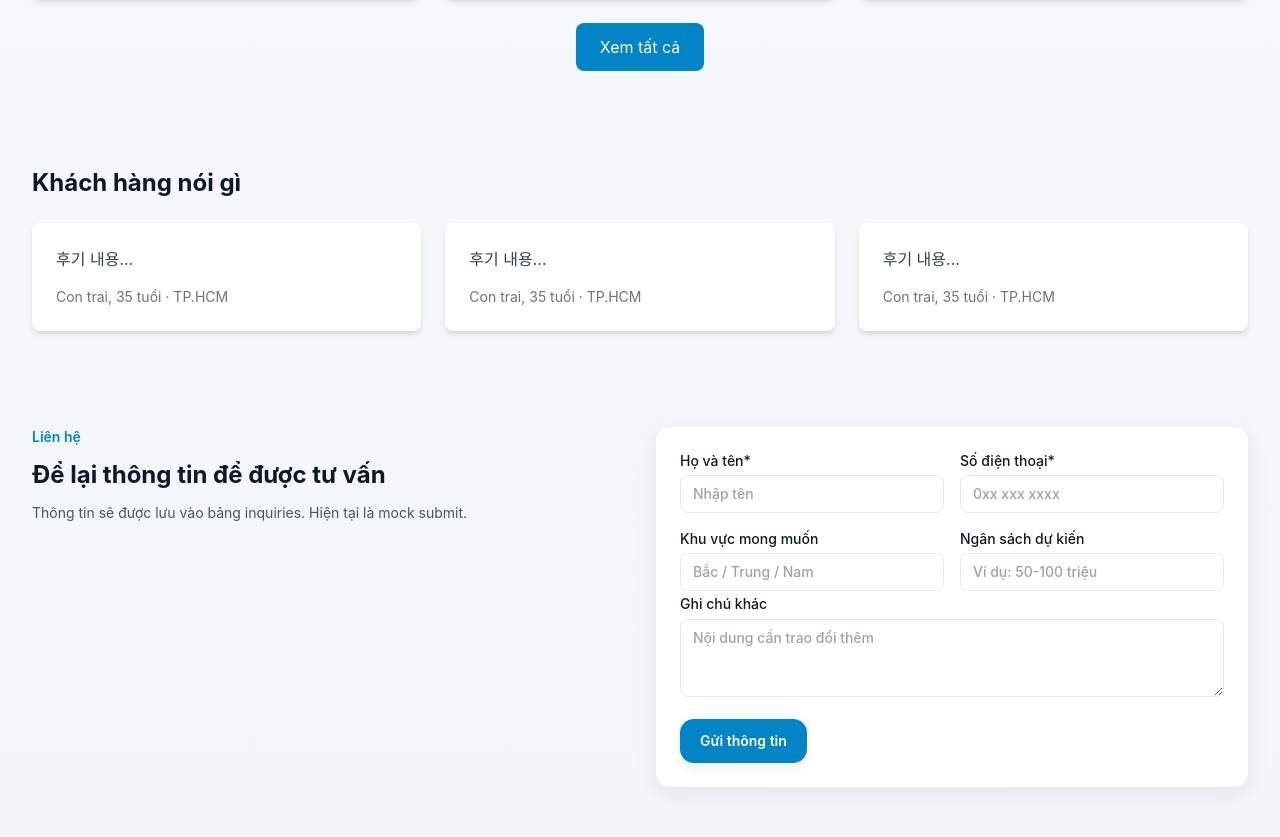
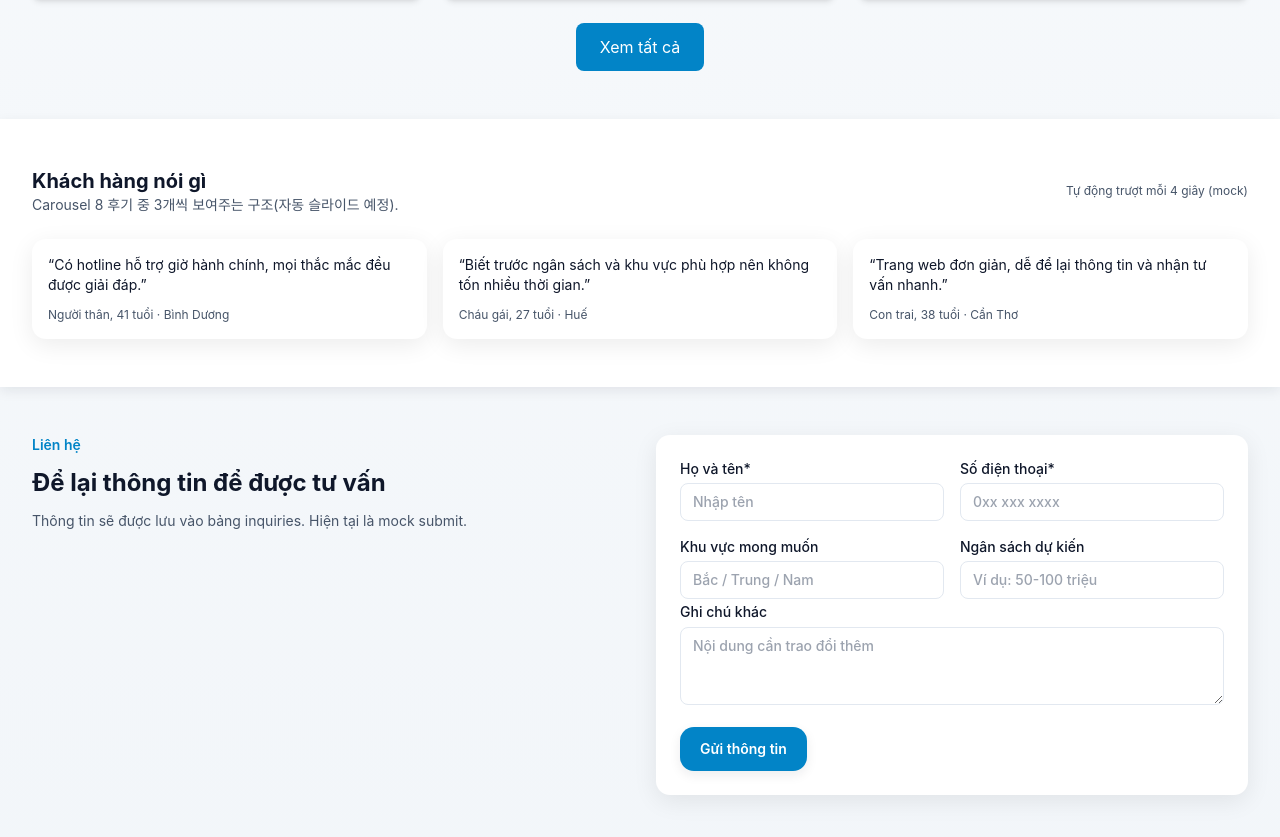
Before and after one commit to jgs7402-rgb/jp-haven-memorial-mvp, a Next.js app: page / in a window 1280 px wide. Shown: the part 819-1656 px from the top of the page. Built offline with nearby package versions, Linux system fonts and the light colour scheme.

Commit message:
C안 완성 ABC 기능 뼈대

```diff
--- a/app/(public)/page.tsx
+++ b/app/(public)/page.tsx
@@ -1,4 +1,48 @@
 import { InquiryForm } from '@/components/public/InquiryForm';
+import { TestimonialsCarousel } from '@/components/public/TestimonialsCarousel';
+
+const testimonials = [
+  {
+    quote:
+      'Gia đình tôi được hỗ trợ rất tận tình, biết trước chi phí nên đỡ lo lắng.',
+    meta: 'Con trai, 35 tuổi · TP.HCM',
+  },
+  {
+    quote:
+      'Tư vấn rõ ràng, có so sánh giữa các nghĩa trang nên quyết định nhanh hơn.',
+    meta: 'Em gái, 29 tuổi · Hà Nội',
+  },
+  {
+    quote:
+      'Dịch vụ chuyên nghiệp, người Hàn vận hành nên cảm giác tin cậy.',
+    meta: 'Bạn bè, 32 tuổi · Đà Nẵng',
+  },
+  {
+    quote:
+      'Có hotline hỗ trợ giờ hành chính, mọi thắc mắc đều được giải đáp.',
+    meta: 'Người thân, 41 tuổi · Bình Dương',
+  },
+  {
+    quote:
+      'Biết trước ngân sách và khu vực phù hợp nên không tốn nhiều thời gian.',
+    meta: 'Cháu gái, 27 tuổi · Huế',
+  },
+  {
+    quote:
+      'Trang web đơn giản, dễ để lại thông tin và nhận tư vấn nhanh.',
+    meta: 'Con trai, 38 tuổi · Cần Thơ',
+  },
+  {
+    quote:
+      'Có so sánh ưu/nhược điểm từng nghĩa trang, giúp gia đình lựa chọn minh bạch.',
+    meta: 'Anh họ, 36 tuổi · Hải Phòng',
+  },
+  {
+    quote:
+      'Phục vụ thân thiện, hỗ trợ cả tiếng Hàn và tiếng Việt.',
+    meta: 'Bạn bè, 34 tuổi · TP.HCM',
+  },
+];
 
 export default function HomePage() {
   return (
@@ -87,22 +131,20 @@ export default function HomePage() {
       {/* ========================= */}
       {/* 후기 섹션 */}
       {/* ========================= */}
-      <section className="container mx-auto py-12">
-        <h2 className="text-2xl font-bold mb-6">Khách hàng nói gì</h2>
-        <div className="grid grid-cols-3 gap-6">
-          {/* 후기 카드 placeholder */}
-          <div className="bg-white rounded-lg shadow-md p-6">
-            <p className="text-gray-700 mb-4">후기 내용...</p>
-            <p className="text-sm text-gray-500">Con trai, 35 tuổi · TP.HCM</p>
+      <section className="bg-white py-12 shadow-soft">
+        <div className="container space-y-6">
+          <div className="flex flex-col sm:flex-row sm:items-center sm:justify-between gap-4">
+            <div>
+              <h2 className="text-xl font-bold">Khách hàng nói gì</h2>
+              <p className="text-muted text-sm">
+                Carousel 8 후기 중 3개씩 보여주는 구조(자동 슬라이드 예정).
+              </p>
+            </div>
+            <div className="text-xs text-muted">Tự động trượt mỗi 4 giây (mock)</div>
           </div>
-          <div className="bg-white rounded-lg shadow-md p-6">
-            <p className="text-gray-700 mb-4">후기 내용...</p>
-            <p className="text-sm text-gray-500">Con trai, 35 tuổi · TP.HCM</p>
-          </div>
-          <div className="bg-white rounded-lg shadow-md p-6">
-            <p className="text-gray-700 mb-4">후기 내용...</p>
-            <p className="text-sm text-gray-500">Con trai, 35 tuổi · TP.HCM</p>
-          </div>
+
+          {/* 캐러셀 컴포넌트 */}
+          <TestimonialsCarousel items={testimonials} />
         </div>
       </section>
 
--- /dev/null
+++ b/components/public/TestimonialsCarousel.tsx
@@ -0,0 +1,48 @@
+'use client';
+
+import { useEffect, useState } from 'react';
+
+type Testimonial = {
+  quote: string;
+  meta: string;
+};
+
+type TestimonialsCarouselProps = {
+  items: Testimonial[];
+};
+
+export function TestimonialsCarousel({ items }: TestimonialsCarouselProps) {
+  const [index, setIndex] = useState(0);
+
+  const length = items.length;
+  if (length === 0) {
+    return null;
+  }
+
+  const visible: Testimonial[] = [];
+  for (let i = 0; i < Math.min(3, length); i += 1) {
+    const currentIndex = (index + i) % length;
+    visible.push(items[currentIndex]);
+  }
+
+  useEffect(() => {
+    if (length <= 3) return;
+
+    const interval = setInterval(() => {
+      setIndex((prev) => (prev + 3) % length);
+    }, 4000);
+
+    return () => clearInterval(interval);
+  }, [length]);
+
+  return (
+    <div className="grid gap-4 md:grid-cols-3">
+      {visible.map((item, idx) => (
+        <div key={`${index}-${idx}`} className="section-card p-4 space-y-3">
+          <p className="text-sm">“{item.quote}”</p>
+          <p className="text-xs text-muted">{item.meta}</p>
+        </div>
+      ))}
+    </div>
+  );
+}
```
